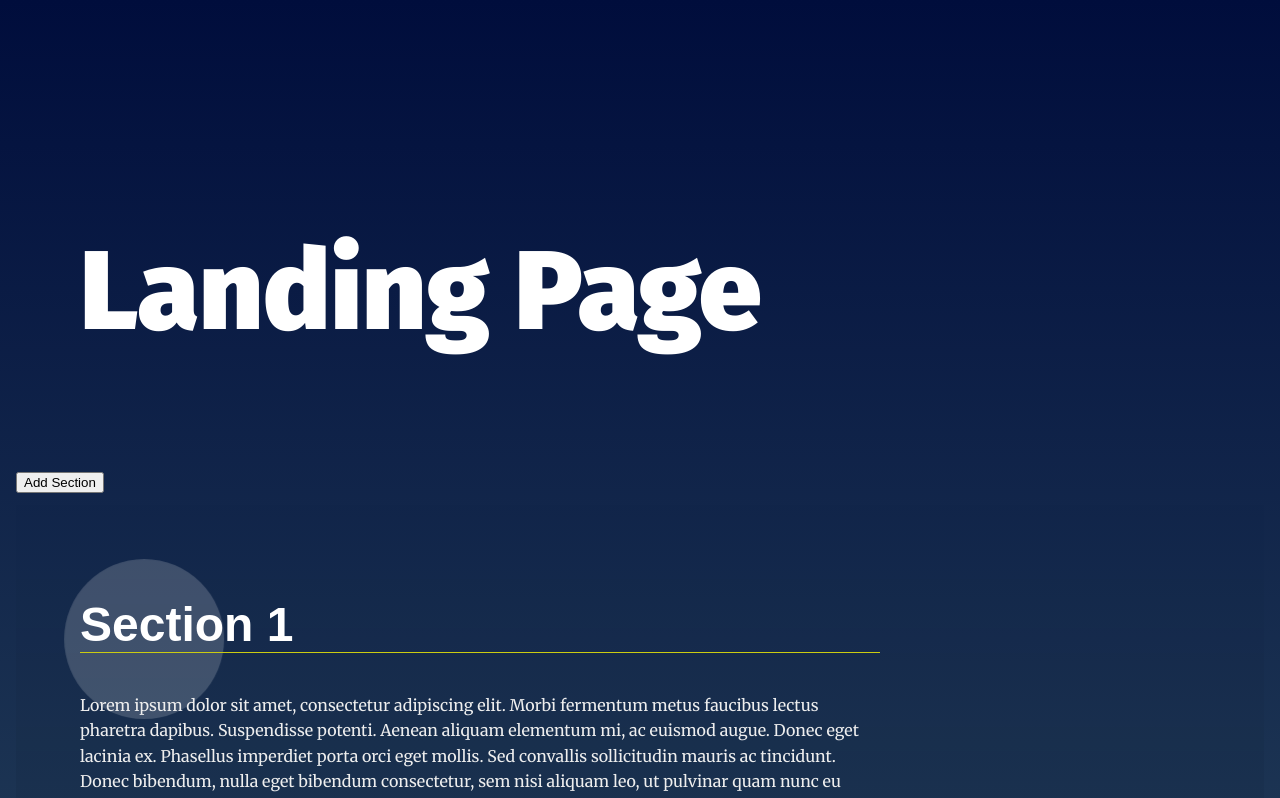
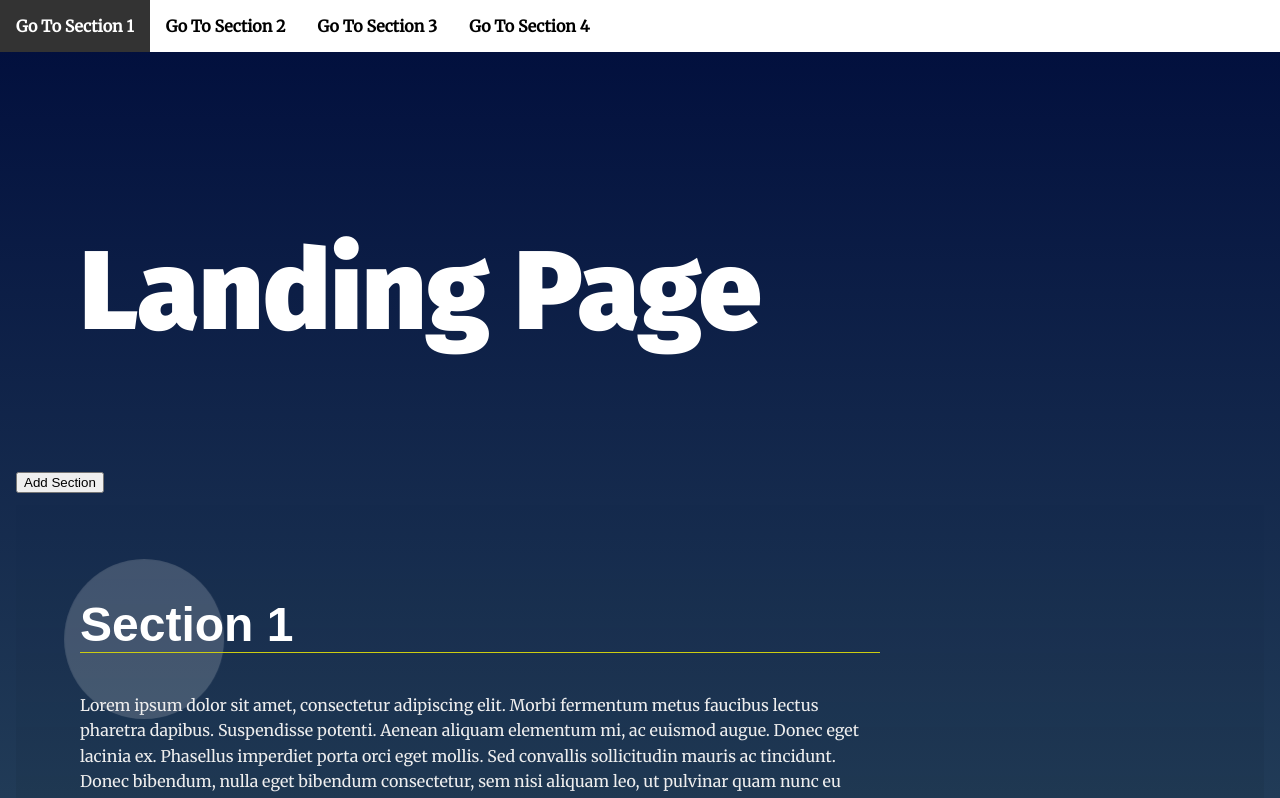
Before and after one commit to Mevans91/udacity-landingpage-project, a plain HTML site: page index.html in a window 1280 px wide. Both pictures are taken after a click on the button "Add Section". Shown: the top 798 px of the page. Drawn offline with Linux system fonts and the light colour scheme.

Commit message:
removed update button/nav updates dynamically

```diff
--- a/css/styles.css
+++ b/css/styles.css
@@ -67,10 +67,13 @@ section {
     padding-left: 0;
     margin: 0;
     text-align: right;
+    display: inline-flex;
 }
 
 .navbarMenu li {
     display: inline-block;
+    color: #333;
+
 }
 
 .navbarMenu .menuLink {
--- a/js/app.js
+++ b/js/app.js
@@ -20,8 +20,8 @@ sem nisi aliquam leo, ut pulvinar quam nunc eu augue. Pellentesque maximus
 imperdiet elit a pharetra. Duis lectus mi, aliquam in mi quis, aliquam
 porttitor lacus. Morbi a tincidunt felis. Sed leo nunc, pharetra et
 elementum non, faucibus vitae elit. Integer nec libero venenatis libero
-ultricies molestie semper in tellus. Sed congue et odio sed euismod.
-Aliquam a convallis justo. Vivamus venenatis, erat eget pulvinar gravida, ipsum
+ultricies molestie semper in tellus. Sed congue et odio sed euismod.`;
+const dummyText2 = `Aliquam a convallis justo. Vivamus venenatis, erat eget pulvinar gravida, ipsum
 lacus aliquet velit, vel luctus diam ipsum a diam. Cras eu tincidunt arcu, vitae
 rhoncus purus. Vestibulum fermentum consectetur porttitor. Suspendisse
 imperdiet porttitor tortor, eget elementum tortor mollis non.`
@@ -33,20 +33,17 @@ imperdiet porttitor tortor, eget elementum tortor mollis non.`
  * Start Helper Functions
  *
 */
-// function checkSection() {
-//     const sect = document.getElementById(`section${i}`);
-//     if (sect === true) {
-//         return
-//     } else {
-//         break;
-//         console.log('break')
-//     };
-// }
 
-
+/**
+ * The createSection function uses the respectively named functions
+ * to build each piece of the sections, append them up into each other,
+ * and finally build a complete section that matches the ones in the HTML.
+ * It then appends the complete section into the main body container. Finally,
+ * it updates the nav to reflect the current number and names of sections.
+ */
 
 function createSection() {
-    const i = document.getElementsByTagName('div').length + 1;
+    const i = document.getElementsByTagName('section').length + 1;
     const sect = document.createElement('section');
     sect.setAttribute('id', `section${i}`);
     sect.setAttribute('data-nav', `Section ${i}`);
@@ -54,7 +51,8 @@ function createSection() {
     createContainer(i);
     createHeader(i);
     createPara(i);
-
+    createPara2(i);
+    updateNav();
     console.log(i)
 
 }
@@ -80,10 +78,24 @@ function createPara(i) {
 
 }
 
-function createList() {
-
+function createPara2(i) {
+    const para2 = document.createElement('p');
+    const node3 = document.createTextNode(dummyText2);
+    para2.appendChild(node3);
+    document.getElementById(`section${i}`).querySelector('div').appendChild(para2);
 }
 
+/**
+ * This updateNav function simply grabs the ul by it's id,
+ * clears the contents by setting the inner HTML to an empty string,
+ * and then runs the navBuild function again, updating the list with all
+ * the current sections.
+ */
+function updateNav() {
+    const nav = document.getElementById('navbarList');
+    nav.innerHTML = '';
+    navBuild();
+}
 
 /**
  * End Helper Functions
@@ -92,23 +104,30 @@ function createList() {
 */
 
 // build the nav
+
+/**
+ * This navBuild function grabs the unordered list by it's id,
+ * and all the sections by their tag name. It then loops through
+ * all the current sections and creates a list item for each section,
+ * adding all the needed attributes and information, before appending
+ * them all into the list.
+ */
 function navBuild() {
-    const nav = document.getElementById("navbar__list");
-    const i = 1;
-    checkSection();
-    for (let x = 0; x <= i; x++) {
-        const section = document.getElementById(`section${i}`);
-        console.log(section);
-        // nav.appendChild(section);
+    const nav = document.getElementById('navbarList');
+    const sections = document.getElementsByTagName('section');
+    for (let x = 1; x <= sections.length; x++) {
+        const item = document.createElement('li');
+        const node = document.createTextNode(`Go To Section ${x}`);
+        // const anchor = document.getElementById(`section${x}`);
+        item.appendChild(node);
+        item.setAttribute('class', 'menuLink');
+        item.setAttribute('onclick', `section${x}.scrollIntoView()`);
+        nav.appendChild(item);
     }
-
 }
 
-
-
-// navBuild();
-createSection();
-
+// createSection();
+navBuild();
 
 // Add class 'active' to section when near top of viewport
 
```
